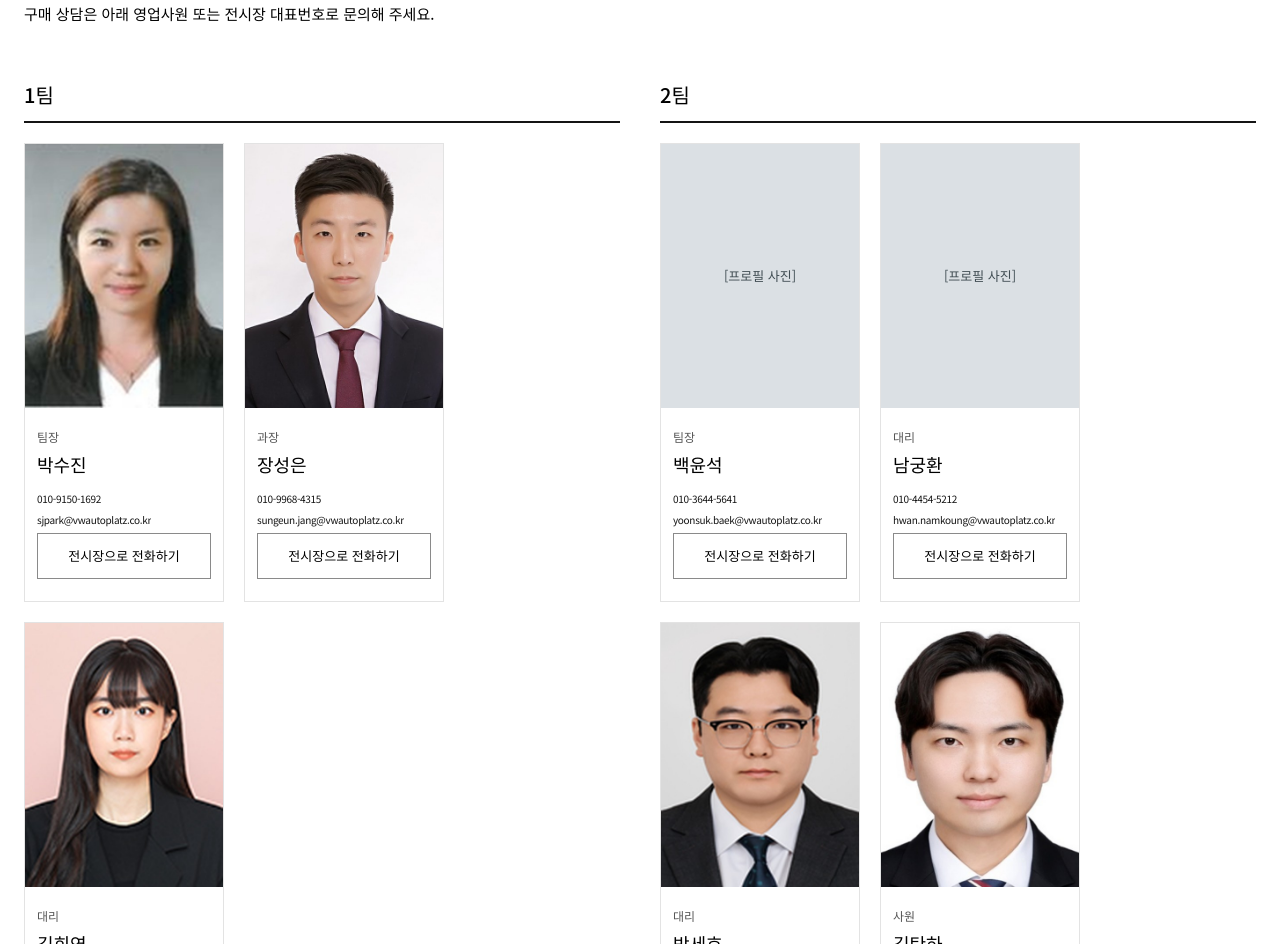
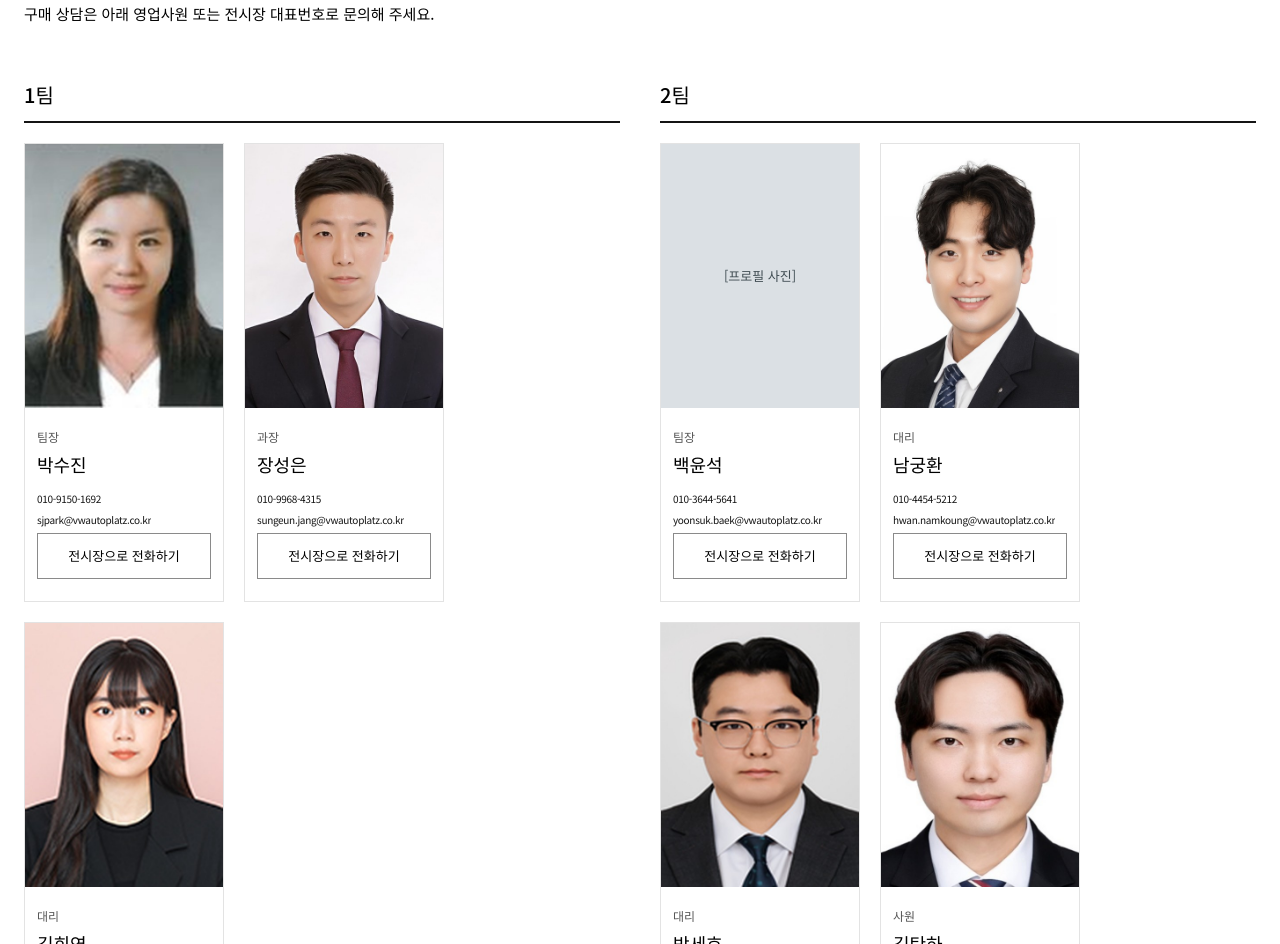
Before and after one commit to hanbyeol-kim-kr/autoplatz_homepage, a plain HTML site: page showroom.html in a window 1280 px wide. Shown: the part 1052-1996 px from the top of the page. Drawn offline with Linux system fonts and the light colour scheme.

Commit message:
영업사원 사진 추가: 남궁환, 김진우
Co-Authored-By: Claude Opus 5.5 <noreply@anthropic.com>
Claude-Session: https://claude.ai/code/session_01TT6gA6fTDt6oAvh8i9A1Z2

```diff
--- a/showroom.html
+++ b/showroom.html
@@ -187,7 +187,7 @@ teams: [
 ] },
 { name: '2팀', members: [
 { name: '백윤석', role: '팀장', mobile: '010-3644-5641', email: 'yoonsuk.baek@vwautoplatz.co.kr', photo: '' },
-{ name: '남궁환', role: '대리', mobile: '010-4454-5212', email: 'hwan.namkoung@vwautoplatz.co.kr', photo: '' },
+{ name: '남궁환', role: '대리', mobile: '010-4454-5212', email: 'hwan.namkoung@vwautoplatz.co.kr', photo: 'assets/1f22f3b4fd9354101662012311d58412.jpg' },
 { name: '박세호', role: '대리', mobile: '010-4155-2035', email: 'seho.park@vwautoplatz.co.kr', photo: 'assets/268964e9ddfbea3d4775e6e13edf5d80.jpg' },
 { name: '김탄하', role: '사원', mobile: '010-5112-5090', email: 'tanha.kim@vwautoplatz.co.kr', photo: 'assets/cd555d62bac59abad6205b4a647ac5fc.jpg' }
 ] }
@@ -212,7 +212,7 @@ intro: '신차 · 정비 · 부품 · 인증 중고차를 한곳에서 만나는
 facilities: ['신차 전시장', '서비스센터', '부품', '인증 중고차'], svcName: '판교 서비스센터 (같은 건물)', svcTel: '031-696-0177',
 teams: [
 { name: '1팀', members: [
-{ name: '김진우', role: '팀장', mobile: '010-4701-8022', email: 'jinwoo_kim@vwautoplatz.co.kr', photo: '' },
+{ name: '김진우', role: '팀장', mobile: '010-4701-8022', email: 'jinwoo_kim@vwautoplatz.co.kr', photo: 'assets/c2f82ef3aa7359e39ec727af00684b52.jpg' },
 { name: '김관우', role: '과장', mobile: '010-8020-8853', email: 'kwanwoo.kim@vwautoplatz.co.kr', photo: 'assets/39206b9f5997cef05df769f9be294e92.jpg' },
 { name: '이동훈', role: '사원', mobile: '010-6478-8608', email: 'donghun.lee@vwautoplatz.co.kr', photo: 'assets/32e7cb19b8a202522cf7253a43880145.jpg' }
 ] },
```
Also changed, not shown: assets/1f22f3b4fd9354101662012311d58412.jpg (added), assets/c2f82ef3aa7359e39ec727af00684b52.jpg (added).
